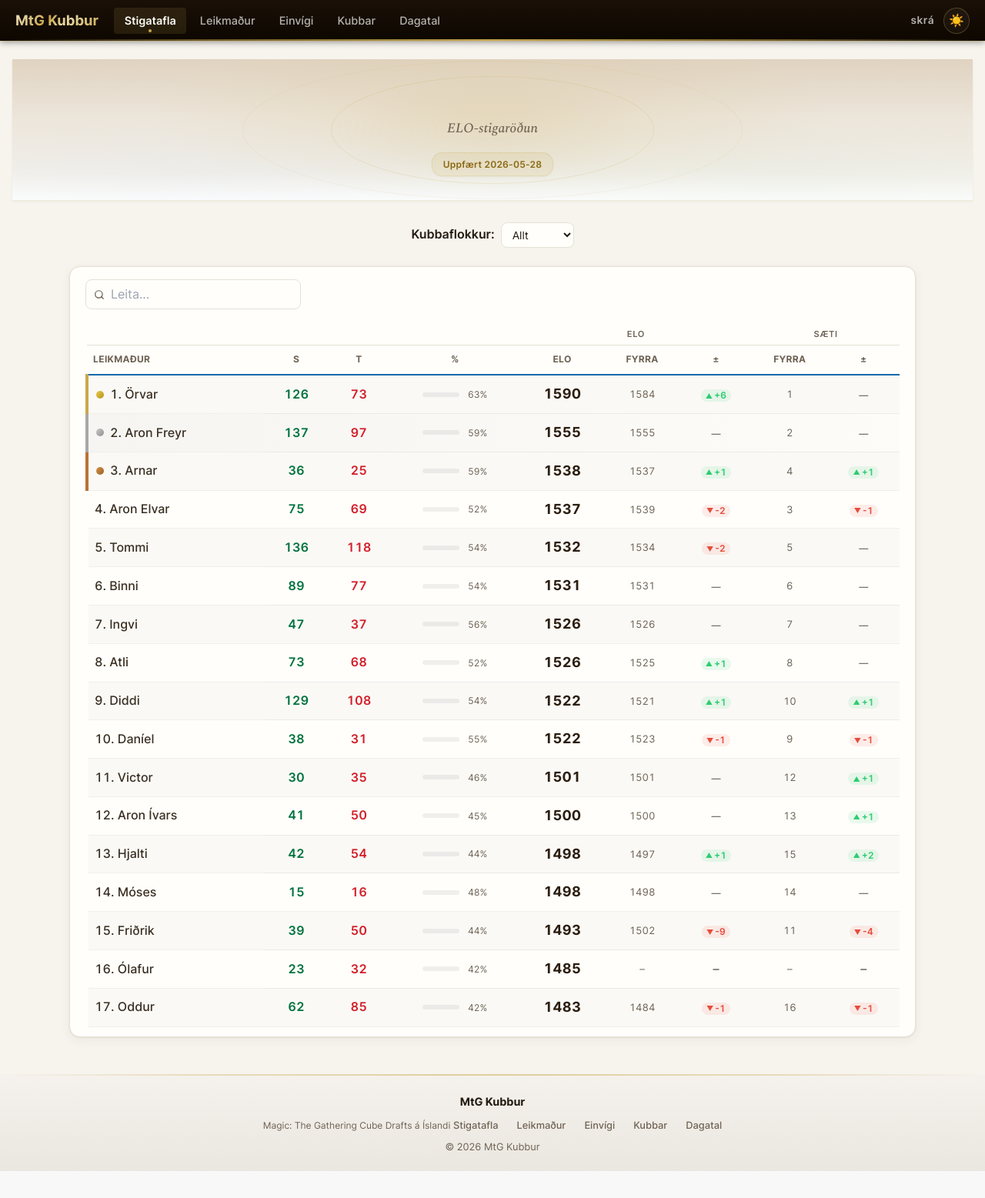
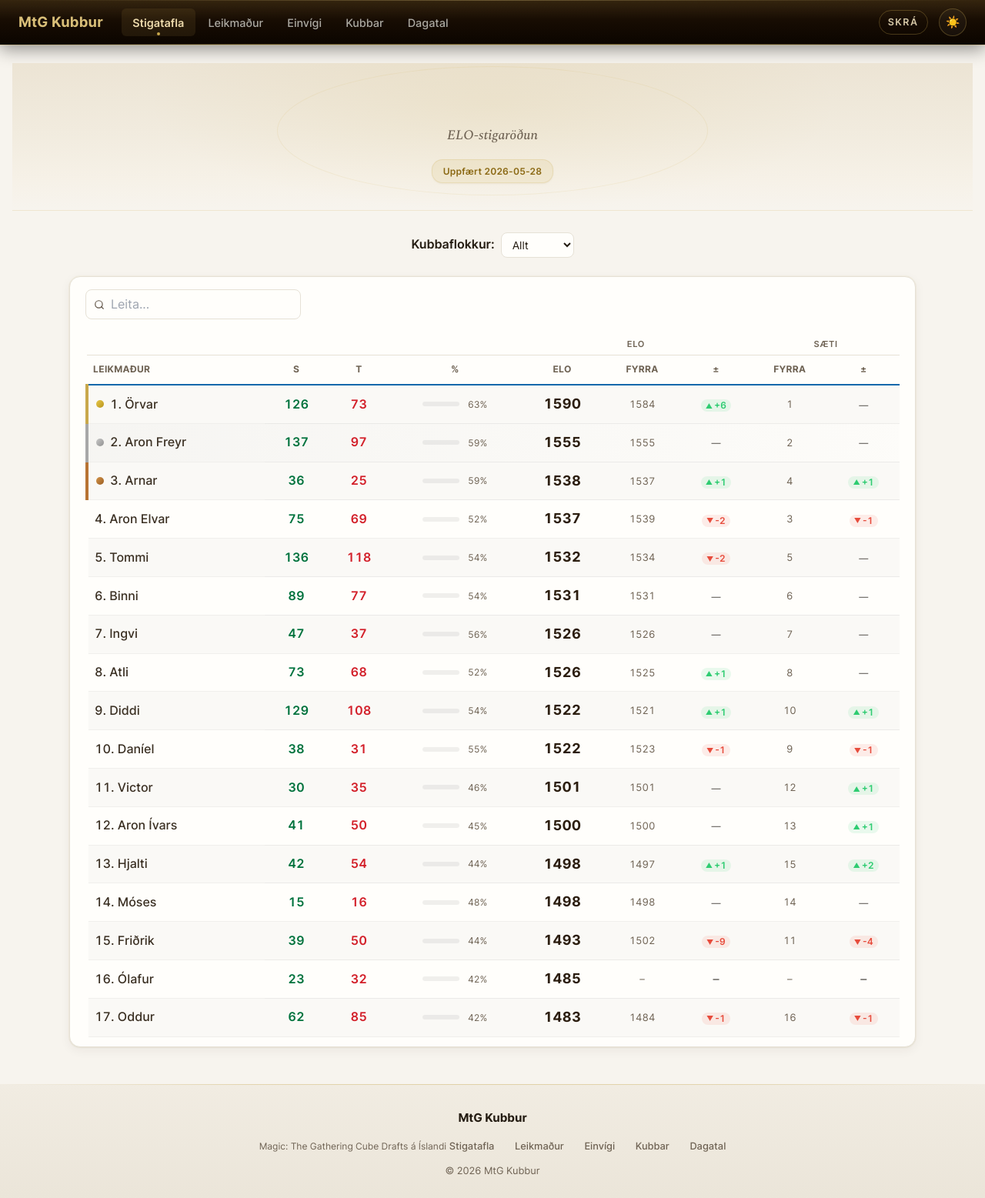
Before and after one commit to mtgkubbur/mtgkubbur.is, a FastAPI app: page / in a window 1280 px wide. Shown: the whole page at 77% size. Before the commit the page ends 1522 px from the top, so only its background shows below. Run offline with FastAPI, Linux system fonts and the light colour scheme; some web fonts are replaced.

Commit message:
feat(design): gold-ruled nav, parchment hero ring, footer rule
Co-Authored-By: Claude Opus 4.8 (1M context) <noreply@anthropic.com>

```diff
--- a/app/static/css/mtg.css
+++ b/app/static/css/mtg.css
@@ -20,110 +20,36 @@
   src: url("/static/fonts/inter/inter-variable.woff2") format("woff2");
 }
 
-/* ─── Page hero header — rich parchment with depth ─── */
+/* ─── Page hero header — parchment with frame ring ─── */
 .page-header {
-  text-align: center;
-  margin-bottom: 1.75rem;
-  padding: 3rem 1.5rem 2rem;
-  position: relative;
-  overflow: hidden;
-  z-index: 0;
-
+  text-align: center; margin-bottom: 1.75rem; padding: 3rem 1.5rem 2.25rem;
+  position: relative; overflow: hidden; z-index: 0; border-bottom: none;
   background:
-    radial-gradient(
-      ellipse 60% 100% at 50% 40%,
-      rgba(201, 168, 76, 0.15) 0%,
-      transparent 60%
-    ),
-    radial-gradient(
-      ellipse 100% 80% at 20% 80%,
-      rgba(14, 104, 171, 0.04) 0%,
-      transparent 50%
-    ),
-    radial-gradient(
-      ellipse 100% 80% at 80% 80%,
-      rgba(0, 115, 62, 0.04) 0%,
-      transparent 50%
-    ),
-    linear-gradient(180deg, #e0d3c0 0%, #ece5da 40%, #f6f2ec 80%, #fefefe 100%);
-  border-bottom: none;
-  box-shadow:
-    inset 0 -1px 0 0 rgba(201, 168, 76, 0.2),
-    0 1px 3px rgba(42, 31, 20, 0.06);
+    radial-gradient(ellipse 60% 120% at 50% 28%, rgba(201,168,76,0.10) 0%, transparent 60%),
+    linear-gradient(180deg, #ece4d4 0%, #f1ebde 45%, #f6f1e7 78%, var(--body-bg) 100%);
+  box-shadow: inset 0 -1px 0 0 rgba(201,168,76,0.18);
 }
 
-/* Central oval — bolder card-back ellipse */
+/* Faint single frame ring */
 .page-header::before {
-  content: "";
-  position: absolute;
-  top: 50%;
-  left: 50%;
-  transform: translate(-50%, -50%);
-  width: 420px;
-  height: 140px;
-  border-radius: 50%;
-  border: 1.5px solid rgba(201, 168, 76, 0.18);
-  background: radial-gradient(
-    ellipse,
-    rgba(201, 168, 76, 0.08) 0%,
-    transparent 70%
-  );
-  pointer-events: none;
-  z-index: -1;
+  content: ""; position: absolute; top: 46%; left: 50%; transform: translate(-50%, -50%);
+  width: 560px; height: 168px; border-radius: 50%;
+  border: 1px solid rgba(201,168,76,0.12);
+  pointer-events: none; z-index: -1;
 }
 
-/* Outer frame ring */
-.page-header::after {
-  content: "";
-  position: absolute;
-  top: 50%;
-  left: 50%;
-  transform: translate(-50%, -50%);
-  width: 650px;
-  height: 180px;
-  border-radius: 50%;
-  border: 1px solid rgba(201, 168, 76, 0.1);
-  pointer-events: none;
-  z-index: -1;
-}
+/* Outer ring — removed */
+.page-header::after { content: none; }
 
-/* Mana color pips row */
-.page-header .mana-pips {
-  display: flex;
-  justify-content: center;
-  gap: 0.75rem;
-  margin-bottom: 0.75rem;
-}
-
-.page-header .mana-pips .ms {
-  font-size: 16px;
-  transition: transform 0.2s ease;
-}
-
-.page-header .mana-pips .ms:hover {
-  transform: scale(1.3);
-}
-
-.page-header .mana-pip-w {
-  color: #c9a84c;
-  opacity: 0.7;
-}
-.page-header .mana-pip-u {
-  color: #0e68ab;
-  opacity: 0.7;
-}
-.page-header .mana-pip-b {
-  color: #3d3028;
-  opacity: 0.5;
-}
-.page-header .mana-pip-r {
-  color: #d3202a;
-  opacity: 0.7;
-}
-.page-header .mana-pip-g {
-  color: #00733e;
-  opacity: 0.7;
-}
+/* Hero pip row — simple flat mana glyphs */
+.mana-pips { display: flex; align-items: center; justify-content: center; gap: 0.7rem; margin-bottom: 1rem; opacity: 0.92; }
+.mana-pips .ms { font-size: 16px; transition: transform 0.18s ease; }
+.mana-pips .ms:hover { transform: translateY(-1px) scale(1.1); }
+.mana-pip-w { color: #c1a24a; }
+.mana-pip-u { color: #2d7fb8; }
+.mana-pip-b { color: #5a4d42; }
+.mana-pip-r { color: #cc4034; }
+.mana-pip-g { color: #2f8a55; }
 
 .page-header h1 {
   font-family: var(--font-display);
@@ -1415,47 +1304,79 @@
   border: 2px solid var(--mtg-gold); padding: 8px 14px; font-size: 15px; border-radius: var(--radius-sm); }
 
 /* ===== Navbar (recreated from theme.scss; targets app markup, not Bootstrap) ===== */
-.site-nav { display: flex; align-items: center; gap: 0.25rem; padding: 0.6rem 1.25rem; position: relative;
-  background: linear-gradient(180deg, #1a1008 0%, #0d0700 100%);
-  box-shadow: 0 1px 0 0 rgba(201, 168, 76, 0.25), 0 2px 8px rgba(0, 0, 0, 0.4); }
-.site-nav::after { content: ""; position: absolute; bottom: 0; left: 0; right: 0; height: 2px;
-  background: linear-gradient(90deg, transparent, rgba(201,168,76,0.5) 20%, #c9a84c 50%, rgba(201,168,76,0.5) 80%, transparent); }
-.nav-brand { font-weight: 700; font-size: 1.15rem; margin-right: 1rem; text-decoration: none;
-  background: linear-gradient(135deg, #f0e6d0 0%, #c9a84c 40%, #e8d8a8 60%, #c9a84c 100%);
-  -webkit-background-clip: text; -webkit-text-fill-color: transparent; background-clip: text; }
-.nav-links { display: flex; gap: 0.25rem; }
-.nav-link { color: rgba(249,250,244,0.7); padding: 0.35rem 0.85rem; border-radius: 4px; font-weight: 500;
-  font-size: 0.9rem; text-decoration: none; transition: color .2s, background .2s; position: relative; }
-.nav-link:hover { color: #f9faf4; background: rgba(249,250,244,0.08); }
-.nav-link.active { color: #f9faf4; background: rgba(201,168,76,0.12); font-weight: 600; }
-.nav-link.active::after { content: ""; position: absolute; bottom: 2px; left: 50%; transform: translateX(-50%);
-  width: 4px; height: 4px; border-radius: 50%; background: #c9a84c; }
-.nav-right { margin-left: auto; display: flex; align-items: center; gap: 0.75rem; }
-.nav-skra { color: rgba(249,250,244,0.7); text-decoration: none; font-weight: 600; font-size: 0.85rem; letter-spacing: 0.04em; }
-.nav-skra:hover { color: #f9faf4; }
-.theme-toggle { width: 34px; height: 34px; border-radius: 999px; border: 1px solid rgba(201,168,76,0.3);
-  background: rgba(255,255,255,0.04); color: #f9faf4; cursor: pointer; display: inline-flex; align-items: center; justify-content: center; }
-[data-theme="dark"] .site-nav { background: linear-gradient(180deg, rgba(18,18,26,0.97), rgba(14,14,20,0.99));
-  box-shadow: 0 1px 0 0 rgba(212,168,67,0.15); }
-[data-theme="dark"] .nav-brand { background: linear-gradient(135deg, #f0dca0, #d4a843, #c49630);
-  -webkit-background-clip: text; background-clip: text; }
-[data-theme="dark"] .nav-link.active { color: #d4a843; background: rgba(212,168,67,0.08); }
+.site-nav {
+  display: flex; align-items: center; gap: 0.25rem;
+  padding: 0.7rem 1.5rem; position: relative;
+  background:
+    linear-gradient(180deg, rgba(201,168,76,0.10), transparent 42%),
+    linear-gradient(180deg, #241608 0%, #150b02 55%, #0b0500 100%);
+  box-shadow: 0 1px 0 0 rgba(201,168,76,0.28), 0 6px 22px rgba(0,0,0,0.42);
+}
+.site-nav::before {  /* subtle top hairline */
+  content: ""; position: absolute; top: 0; left: 0; right: 0; height: 1px;
+  background: linear-gradient(90deg, transparent, rgba(232,207,134,0.30) 50%, transparent);
+}
+.site-nav::after {  /* thin bottom gold rule */
+  content: ""; position: absolute; bottom: 0; left: 0; right: 0; height: 1px;
+  background: linear-gradient(90deg, transparent, rgba(201,168,76,0.40) 25%, rgba(201,168,76,0.5) 50%, rgba(201,168,76,0.40) 75%, transparent);
+}
+.nav-brand {
+  font-weight: 700; font-size: 1.15rem; margin-right: 1.25rem; text-decoration: none;
+  letter-spacing: 0.01em; color: #d8be78;
+}
+.nav-links { display: flex; gap: 0.15rem; }
+.nav-link {
+  color: rgba(249,250,244,0.66); padding: 0.4rem 0.9rem; border-radius: 6px;
+  font-weight: 500; font-size: 0.9rem; text-decoration: none;
+  transition: color .2s ease, background .2s ease; position: relative;
+}
+.nav-link:hover { color: #fbf6ea; background: rgba(249,250,244,0.07); }
+.nav-link.active { color: #ecd9ab; background: rgba(201,168,76,0.10); font-weight: 600; }
+.nav-link.active::after {
+  content: ""; position: absolute; bottom: 1px; left: 50%; transform: translateX(-50%);
+  width: 4px; height: 4px; border-radius: 50%; background: #c9a84c;
+}
+.nav-right { margin-left: auto; display: flex; align-items: center; gap: 0.9rem; }
+.nav-skra {
+  color: rgba(247,233,196,0.85); text-decoration: none; font-weight: 600;
+  font-size: 0.78rem; letter-spacing: 0.12em; text-transform: uppercase;
+  padding: 0.3rem 0.7rem; border: 1px solid rgba(201,168,76,0.3); border-radius: 999px;
+  transition: border-color .2s, color .2s, background .2s;
+}
+.nav-skra:hover { color: #fff; border-color: rgba(201,168,76,0.6); background: rgba(201,168,76,0.1); }
+.theme-toggle {
+  width: 36px; height: 36px; border-radius: 999px; border: 1px solid rgba(201,168,76,0.3);
+  background: rgba(255,255,255,0.04); color: #f9faf4; cursor: pointer; font-size: 15px;
+  display: inline-flex; align-items: center; justify-content: center; transition: background .2s, border-color .2s;
+}
+.theme-toggle:hover { background: rgba(201,168,76,0.12); border-color: rgba(201,168,76,0.55); }
+[data-theme="dark"] .site-nav {
+  background: linear-gradient(180deg, rgba(212,168,67,0.08), transparent 42%),
+              linear-gradient(180deg, #14121a 0%, #0d0c12 100%);
+}
+[data-theme="dark"] .nav-link.active { color: #e6c97a; background: rgba(212,168,67,0.10); }
 @media (max-width: 640px) { .nav-links { flex-wrap: wrap; } .nav-brand { font-size: 1rem; } }
 
 /* ===== Footer (recreated from theme.scss) ===== */
-.site-footer { border-top: none; color: var(--text-muted); font-size: 0.8rem; padding: 1.5rem 1.25rem 1.25rem;
-  position: relative; background: linear-gradient(180deg, #f5f2ed 0%, #eae6e0 100%); text-align: center; }
-.site-footer::before { content: ""; position: absolute; top: 0; left: 0; right: 0; height: 2px;
-  background: linear-gradient(90deg, transparent, rgba(201,168,76,0.3) 20%, rgba(201,168,76,0.5) 50%, rgba(201,168,76,0.3) 80%, transparent); }
-[data-theme="dark"] .site-footer { background: linear-gradient(180deg, #16161e 0%, #0e0e14 100%); }
+.site-footer {
+  border-top: none; color: var(--text-muted); font-size: 0.8rem; padding: 2rem 1.25rem 1.5rem;
+  position: relative; background: linear-gradient(180deg, #f1ece2 0%, #ebe5d9 100%); text-align: center;
+}
+.site-footer::before {
+  content: ""; position: absolute; top: 0; left: 0; right: 0; height: 1px;
+  background: linear-gradient(90deg, transparent, rgba(201,168,76,0.35) 25%, rgba(201,168,76,0.4) 50%, rgba(201,168,76,0.35) 75%, transparent);
+}
+[data-theme="dark"] .site-footer { background: linear-gradient(180deg, #14121a 0%, #0c0b11 100%); }
+/* production-only: distinct dark gold rule for footer top border */
 [data-theme="dark"] .site-footer::before { background: linear-gradient(90deg, transparent, rgba(212,168,67,0.2) 30%, rgba(212,168,67,0.35) 50%, rgba(212,168,67,0.2) 70%, transparent); }
-.footer-brand { font-weight: 700; color: var(--text-primary); font-size: 0.9rem; display: block; margin-bottom: 2px; }
+.footer-brand { font-weight: 700; color: var(--text-primary); font-size: 0.95rem; display: block; margin-bottom: 3px; letter-spacing: 0; }
 .footer-tagline { font-size: 0.75rem; color: var(--text-muted); }
-.footer-nav { display: inline-flex; align-items: center; gap: 0.5rem; margin: 0.5rem 0; flex-wrap: wrap; justify-content: center; }
-.footer-nav a { color: var(--text-muted); font-weight: 500; font-size: 0.8rem; text-decoration: none; }
+.footer-nav { display: inline-flex; align-items: center; gap: 0.6rem; margin: 0.75rem 0; flex-wrap: wrap; justify-content: center; }
+.footer-nav a { color: var(--text-muted); font-weight: 500; font-size: 0.8rem; text-decoration: none; transition: color .2s; }
 .footer-nav a:hover { color: var(--mtg-blue); }
 [data-theme="dark"] .footer-nav a:hover { color: var(--mtg-gold); }
-.footer-mana-sep { font-size: 0.65rem; opacity: 0.35; vertical-align: middle; }
+.footer-mana-sep { font-size: 0.6rem; opacity: 0.4; vertical-align: middle; }
+/* production-only: softer opacity for dark mana separator */
 [data-theme="dark"] .footer-mana-sep { opacity: 0.25; }
 .site-main { min-height: 60vh; padding: 1.5rem 1rem 3rem; }
 [x-cloak] { display: none !important; }
```
Also changed, not shown: other parts of app/static/css/mtg.css (+11 -48 lines).
